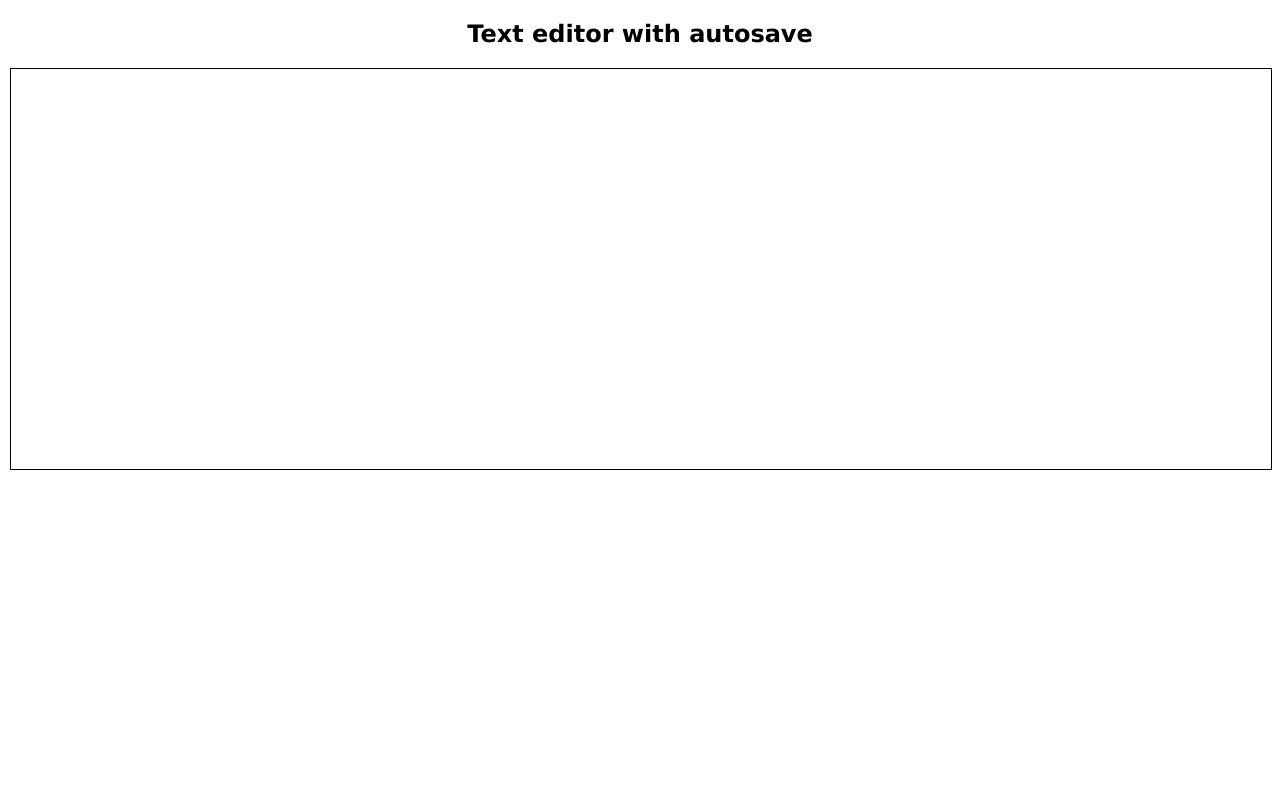
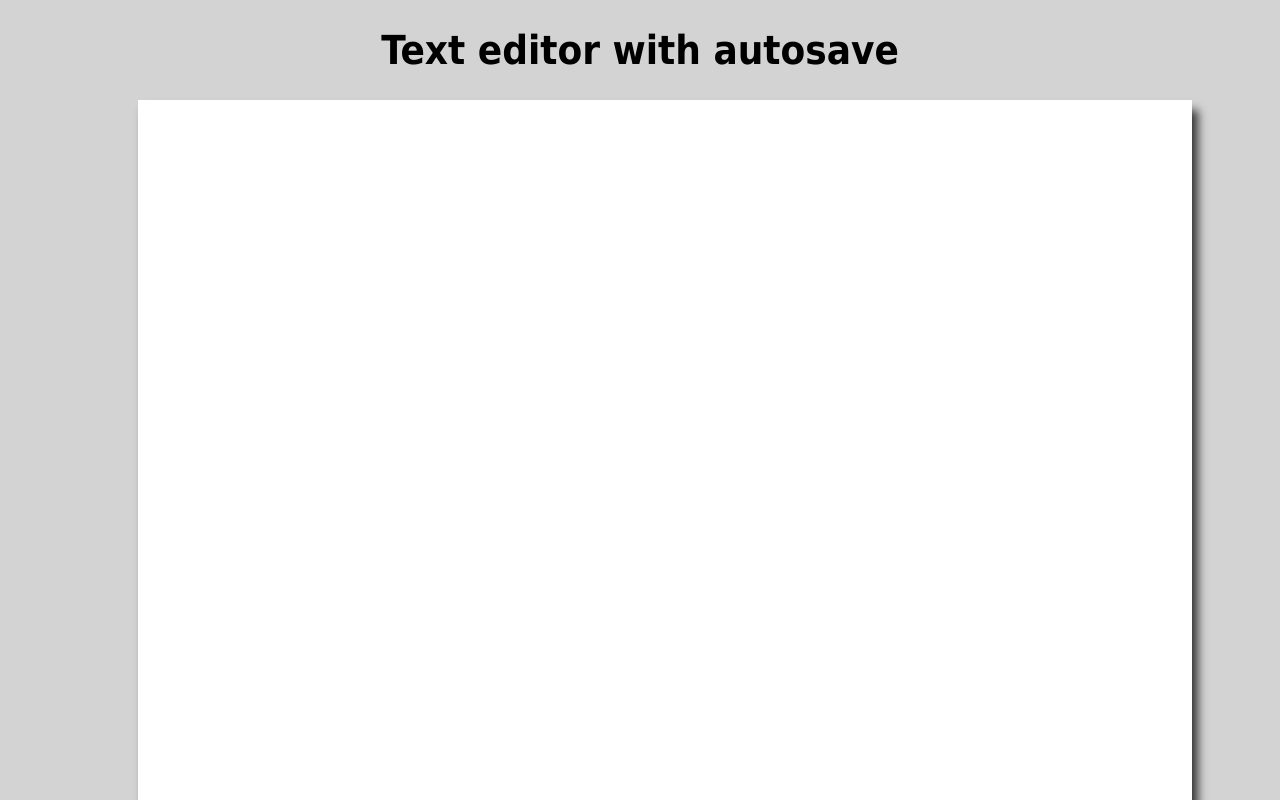
Before and after one commit to Jonesso/webTextEditor, a plain HTML site: page index.html in a window 1280 px wide. Shown: the top 800 px of the page. Drawn offline with Linux system fonts and the light colour scheme.

Commit message:
Upd: style

```diff
--- a/index.html
+++ b/index.html
@@ -10,7 +10,7 @@
 </head>
 
 <body>
-    <h2>Text editor with autosave</h2>
+    <h1>Text editor with autosave</h1>
     <div id="editor" contenteditable="true"></div>
 
     <script src="script.js"></script>
--- a/style.css
+++ b/style.css
@@ -2,13 +2,26 @@ body {
     text-align: center;
     margin: 10px;
     font-family: Verdana, Arial, sans-serif;
-    font-size: 16px;
+    font-size: 20px;
+    background-color: lightgray;
 }
 
 #editor {
-    height: 50vh;
-    width: 100%;
+    width: 80vw;
+    min-height: 100vw;
+    margin-left: 10vw;
     border: solid;
-    border-width: 1px;
+    border-width: 0px;
     text-align: left;
+    background-color: white;
+    -webkit-box-shadow: 6px 10px 9px 0px rgba(0, 0, 0, 0.75);
+    -moz-box-shadow: 6px 10px 9px 0px rgba(0, 0, 0, 0.75);
+    box-shadow: 6px 10px 9px 0px rgba(0, 0, 0, 0.75);
+    padding: 15px;
 }
+
+h1 {
+    font-size: 40px;
+    font-family: Tahoma;
+    font-weight: 900;
+}
```
